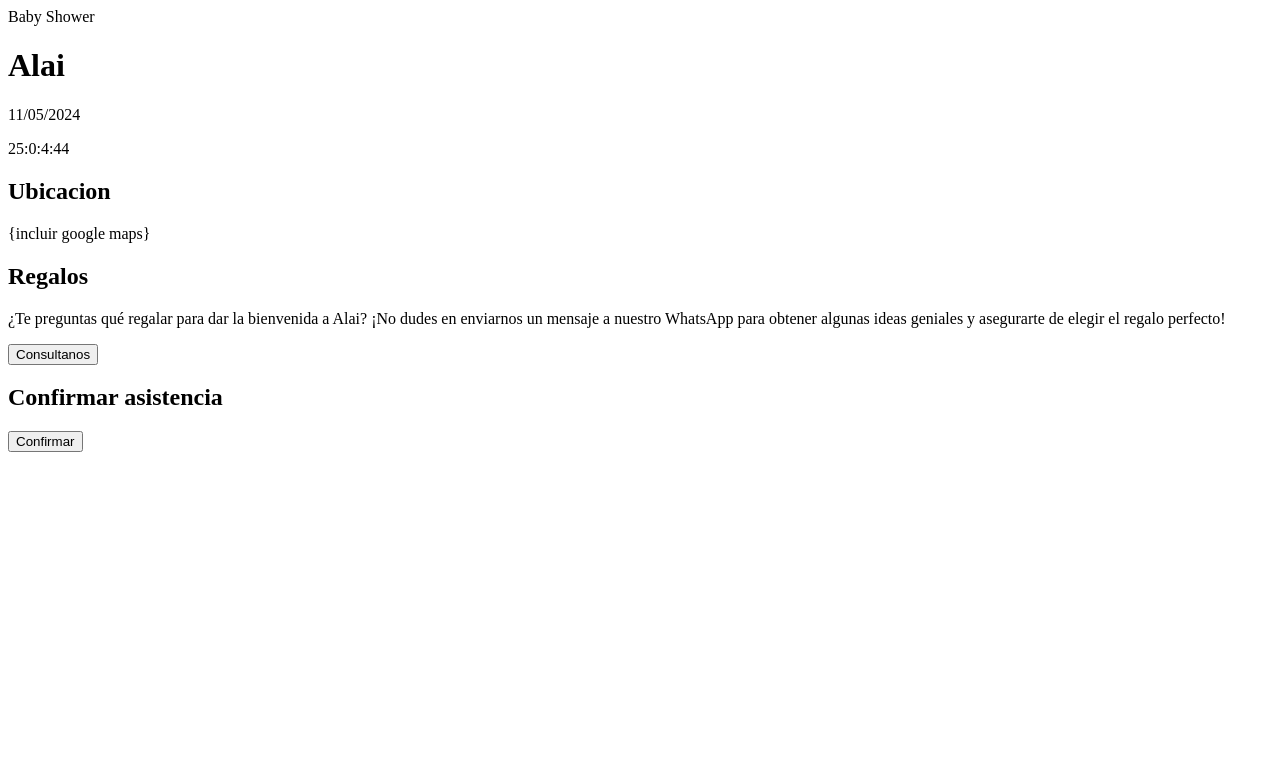
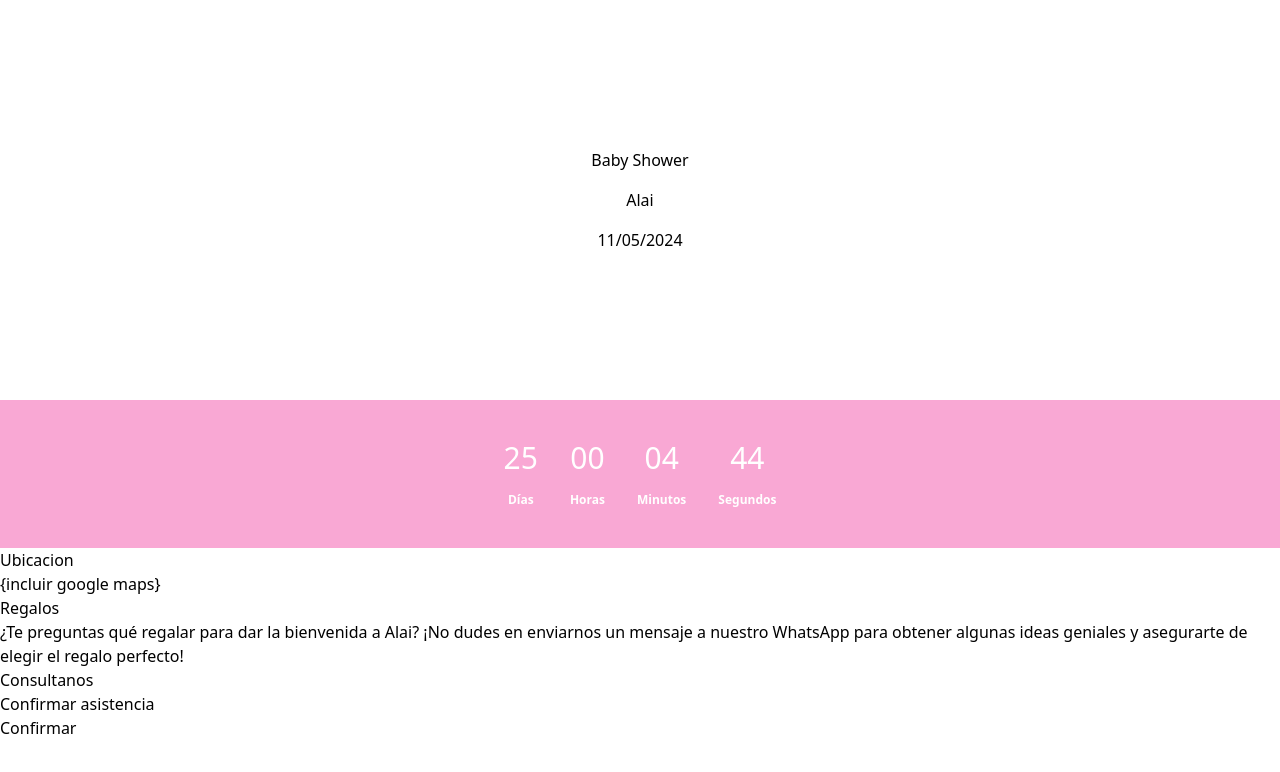
Before and after one commit to gabisanmartin12/alai-baby-shower-invitation, a plain HTML site: page index.html in a window 1280 px wide. Drawn offline with nearby package versions, Linux system fonts and the light colour scheme.

Commit message:
refactor countdown.

```diff
--- a/index.html
+++ b/index.html
@@ -4,21 +4,40 @@
     <meta charset="UTF-8" />
     <meta name="viewport" content="width=device-width, initial-scale=1.0" />
     <title>Alai 🧚🏼</title>
+
+    <script src="https://cdn.tailwindcss.com"></script>
   </head>
   <body>
-    <header>
+    <header class="h-[50dvh] flex flex-col justify-center items-center gap-4">
       <span>Baby Shower</span>
       <h1>Alai</h1>
-      <span>11/05/2024</span>
+      <span class="">11/05/2024</span>
     </header>
     <main>
-      <section>
-        <p id="txt-countdown" />
+      <section id="countdown-container" class="flex justify-center py-10 bg-pink-300 text-white gap-8">
+        <div class="flex flex-col items-center justify-center gap-4">
+            <p class="text-3xl" id="txt-days">00</p>
+            <span class="font-bold text-xs">D&iacute;as</span>
+        </div>
+        <div class="flex flex-col items-center justify-center gap-4">
+            <p class="text-3xl" id="txt-hours">00</p>
+            <span class="font-bold text-xs">Horas</span>
+        </div>
+        <div class="flex flex-col items-center justify-center gap-4">
+            <p class="text-3xl" id="txt-minutes">00</p>
+            <span class="font-bold text-xs">Minutos</span>
+        </div>
+        <div class="flex flex-col items-center justify-center gap-4">
+            <p class="text-3xl" id="txt-seconds">00</p>
+            <span class="font-bold text-xs">Segundos</span>
+        </div>
       </section>
-      <section>
+
+      <section class="">
         <h2>Ubicacion</h2>
         <p>{incluir google maps}</p>
       </section>
+
       <section>
         <h2>Regalos</h2>
         <p>
--- a/main.js
+++ b/main.js
@@ -1,3 +1,4 @@
+import zeroPadding from "./utils/zeroPadding.js";
 import { getCountdown } from "/utils/date.js";
 
 const DATE = new Date("05/11/2024");
@@ -10,7 +11,6 @@ const GIFT_SUGGESTION_MESSAGE =
 
 const $btnConfirmAssistance = document.querySelector("#btn-confirm-assistance");
 const $btnGiftSuggestion = document.querySelector("#btn-gift-suggestion");
-const $txtCountdown = document.querySelector("#txt-countdown");
 
 $btnConfirmAssistance.addEventListener("click", () => {
   window.open(
@@ -28,21 +28,38 @@ $btnGiftSuggestion.addEventListener("click", () => {
   );
 });
 
-$txtCountdown.addEventListener("load", setCountdown);
-
 function setCountdown() {
   const intervalId = setInterval(() => {
     const countdown = getCountdown(DATE);
 
     if (!countdown) {
+      document.getElementById("countdown-container").innerHTML =
+        "El baby shower ya comenzó";
       clearInterval(intervalId);
-      $txtCountdown.innerHTML = "El baby shower ya comenzó";
       return;
     }
 
-    const { days, hours, minutes, seconds } = countdown;
-    $txtCountdown.innerHTML = `${days}:${hours}:${minutes}:${seconds}`;
+    document.getElementById("txt-days").innerHTML = zeroPadding(
+      countdown.days,
+      2
+    );
+    document.getElementById("txt-hours").innerHTML = zeroPadding(
+      countdown.hours,
+      2
+    );
+    document.getElementById("txt-minutes").innerHTML = zeroPadding(
+      countdown.minutes,
+      2
+    );
+    document.getElementById("txt-seconds").innerHTML = zeroPadding(
+      countdown.seconds,
+      2
+    );
   }, 1000);
 }
 
-setCountdown();
+function init() {
+  setCountdown();
+}
+
+document.addEventListener("DOMContentLoaded", init);
```
